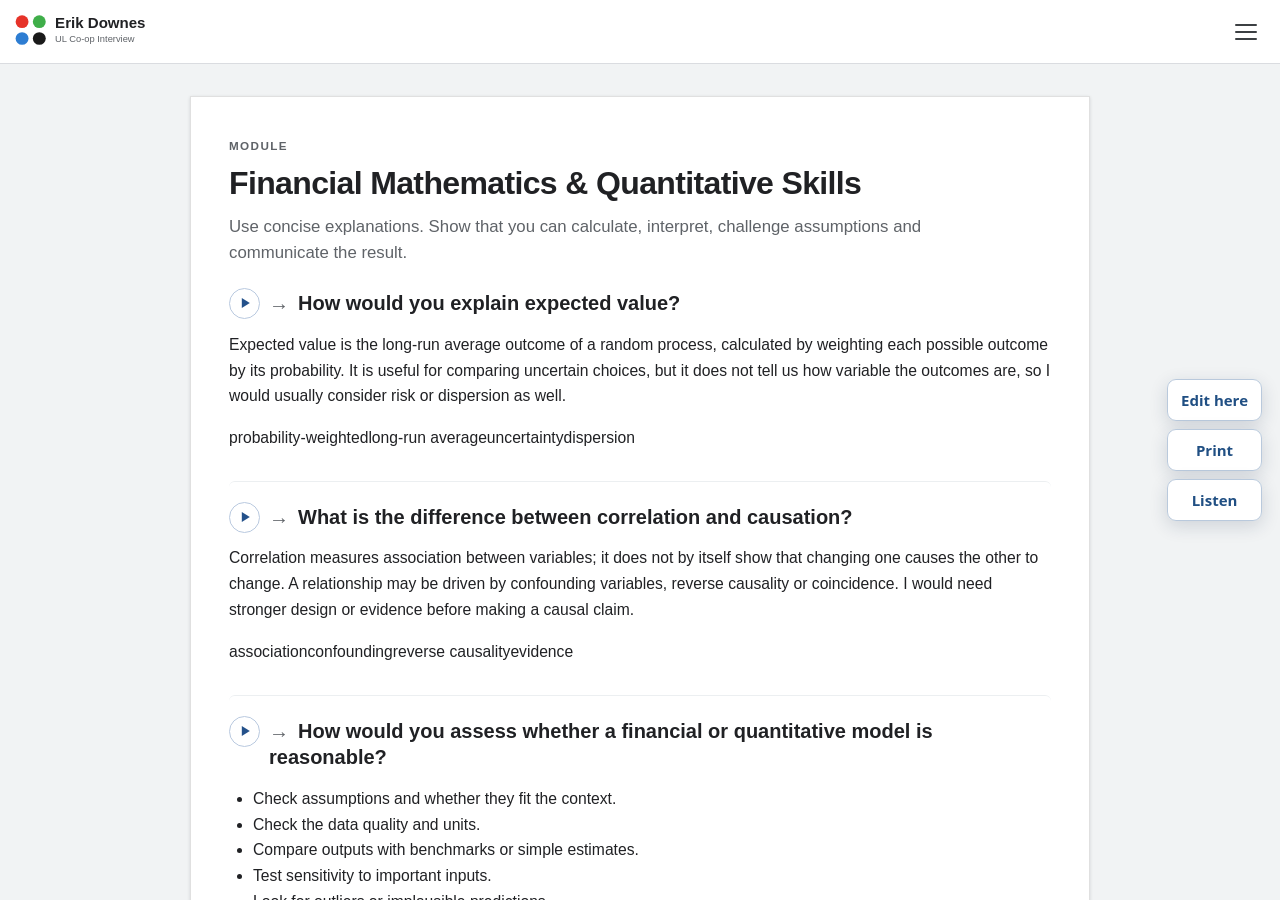
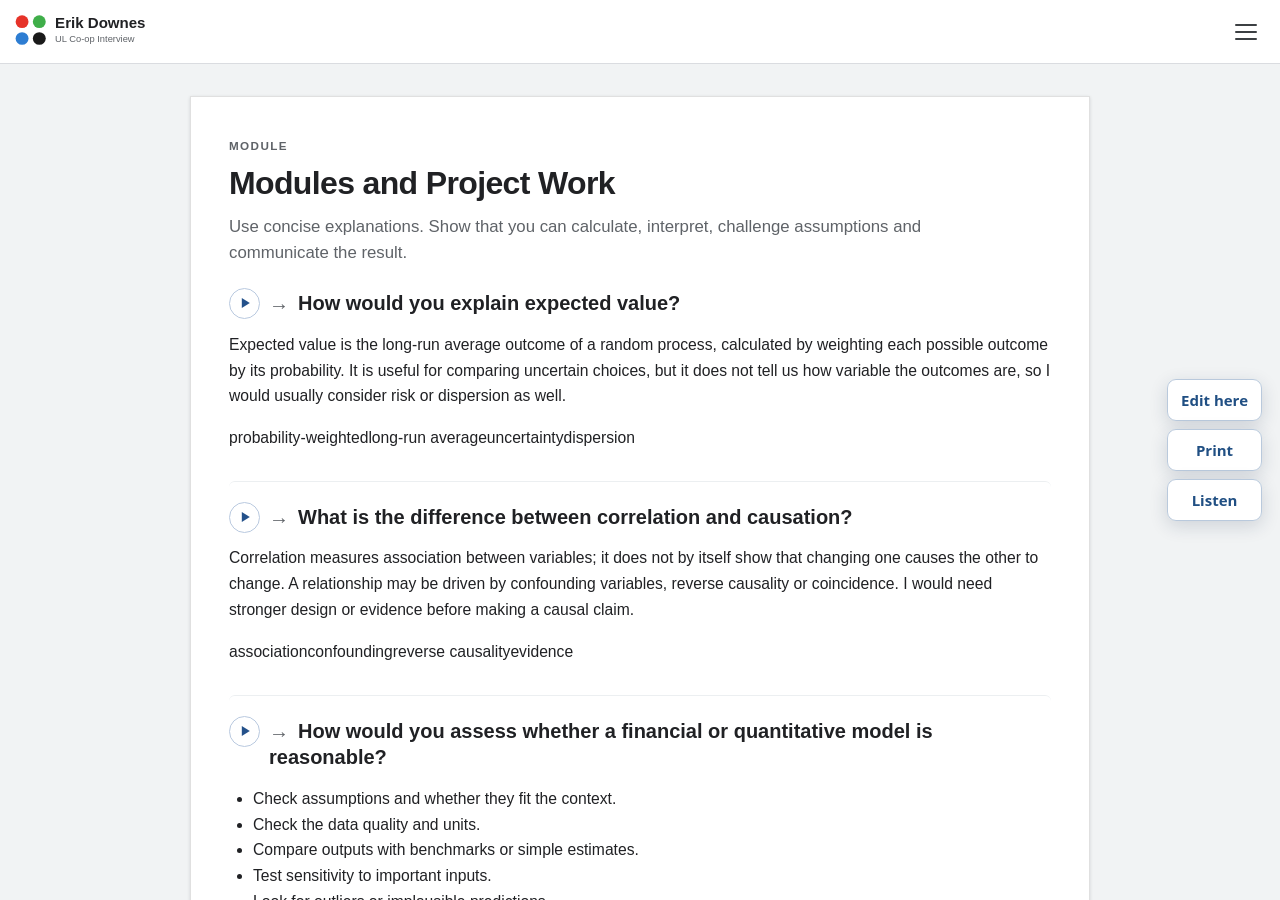
Before and after one commit to ronandownes/coop, a Jekyll site: the page built from financial-maths.md, in a window 1280 px wide and 900 px high. Built offline with Jekyll 4.4.1, drawn with Linux system fonts in a browser that asks for light colours.

Commit message:
Update financial-maths.md (via Pages CMS)

```diff
--- a/financial-maths.md
+++ b/financial-maths.md
@@ -1,7 +1,7 @@
 ---
 layout: doc
-handle: Modules
-title: Financial Mathematics & Quantitative Skills
+handle: MP
+title: Modules and Project Work
 nav_order: 50
 eyebrow: Module
 intro: Use concise explanations. Show that you can calculate, interpret,
```
